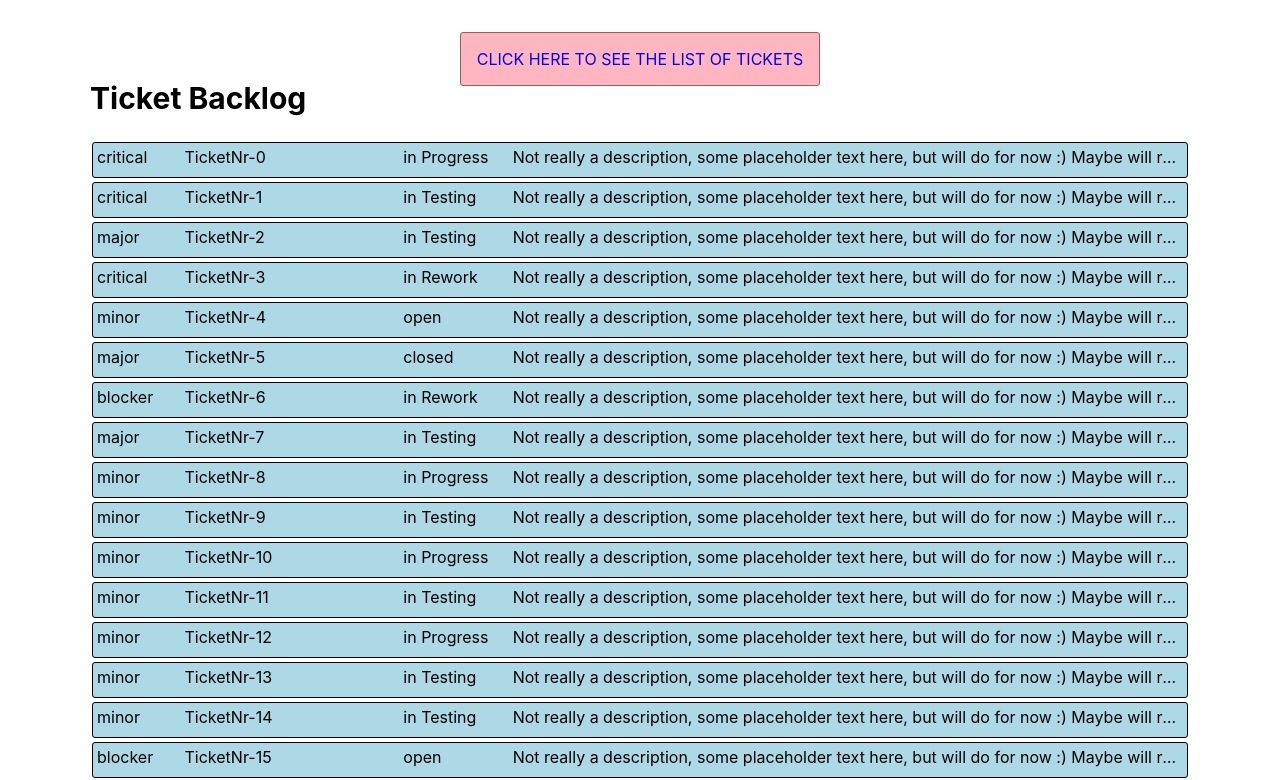
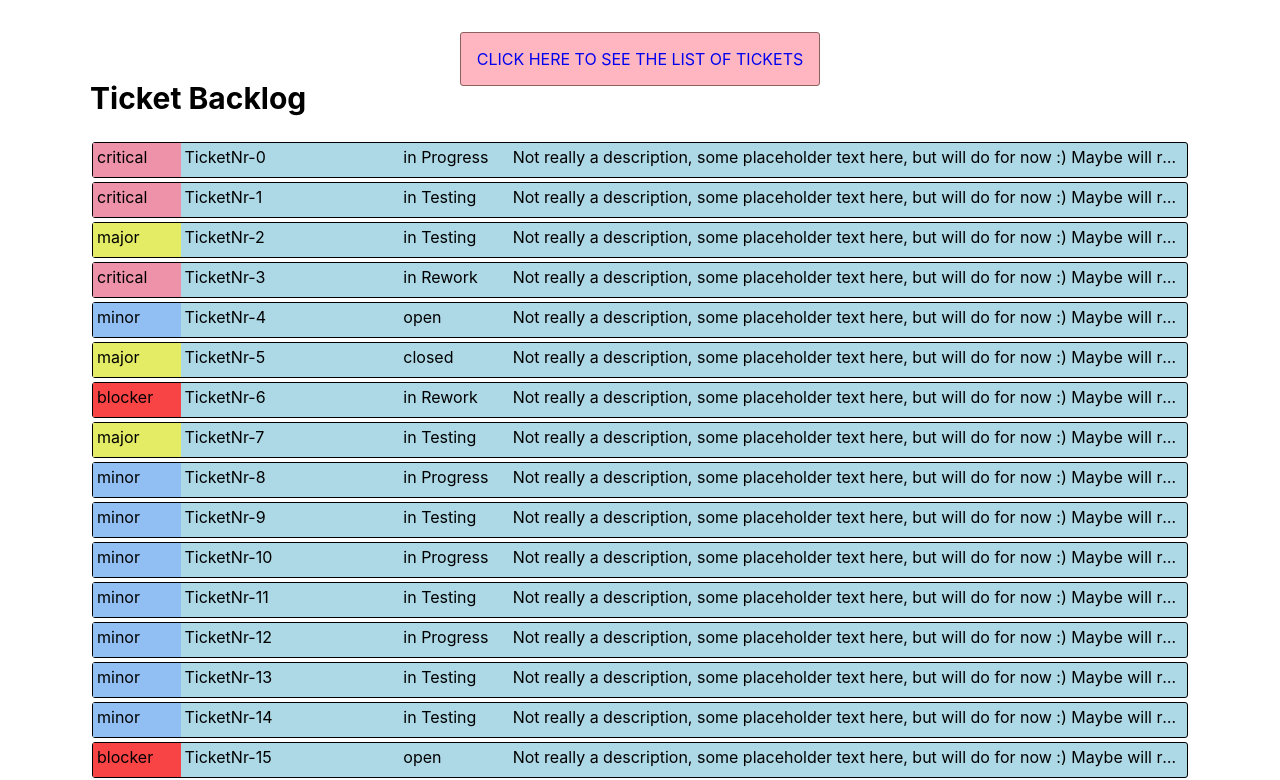
Before and after one commit to aliravn/virtual-list-challenge, a React (Create React App) app: page /backlog in a window 1280 px wide. Shown: the top 780 px of the page. Built offline with nearby package versions, Linux system fonts and the light colour scheme.

Commit message:
heighlight tickets priority with colors

```diff
--- a/src/components/Ticket/Ticket.js
+++ b/src/components/Ticket/Ticket.js
@@ -8,7 +8,7 @@ const Ticket = ({ data }) => {
 	const { subject, priority, status, description } = data;
 	return (
 		<div className={classnames(styles.wrapper, styles.fontScaler)}>
-			<div className={styles.priority}>{priority}</div>
+			<div className={classnames(styles.priority, styles[priority])}>{priority}</div>
 			<div className={styles.subject}>{subject}</div>
 			<div className={styles.status}>{status}</div>
 			<div className={styles.description}>{description}</div>
--- a/src/components/Ticket/Ticket.module.scss
+++ b/src/components/Ticket/Ticket.module.scss
@@ -69,3 +69,20 @@
 		padding: 4px;
 	}
 }
+
+// prioritu codes classes
+.blocker {
+	background-color: #f84444;
+}
+
+.critical {
+	background-color: #ee92a9;
+}
+
+.major {
+	background-color: #e3ec64;
+}
+
+.minor {
+	background-color: #92bff3;
+}
```
